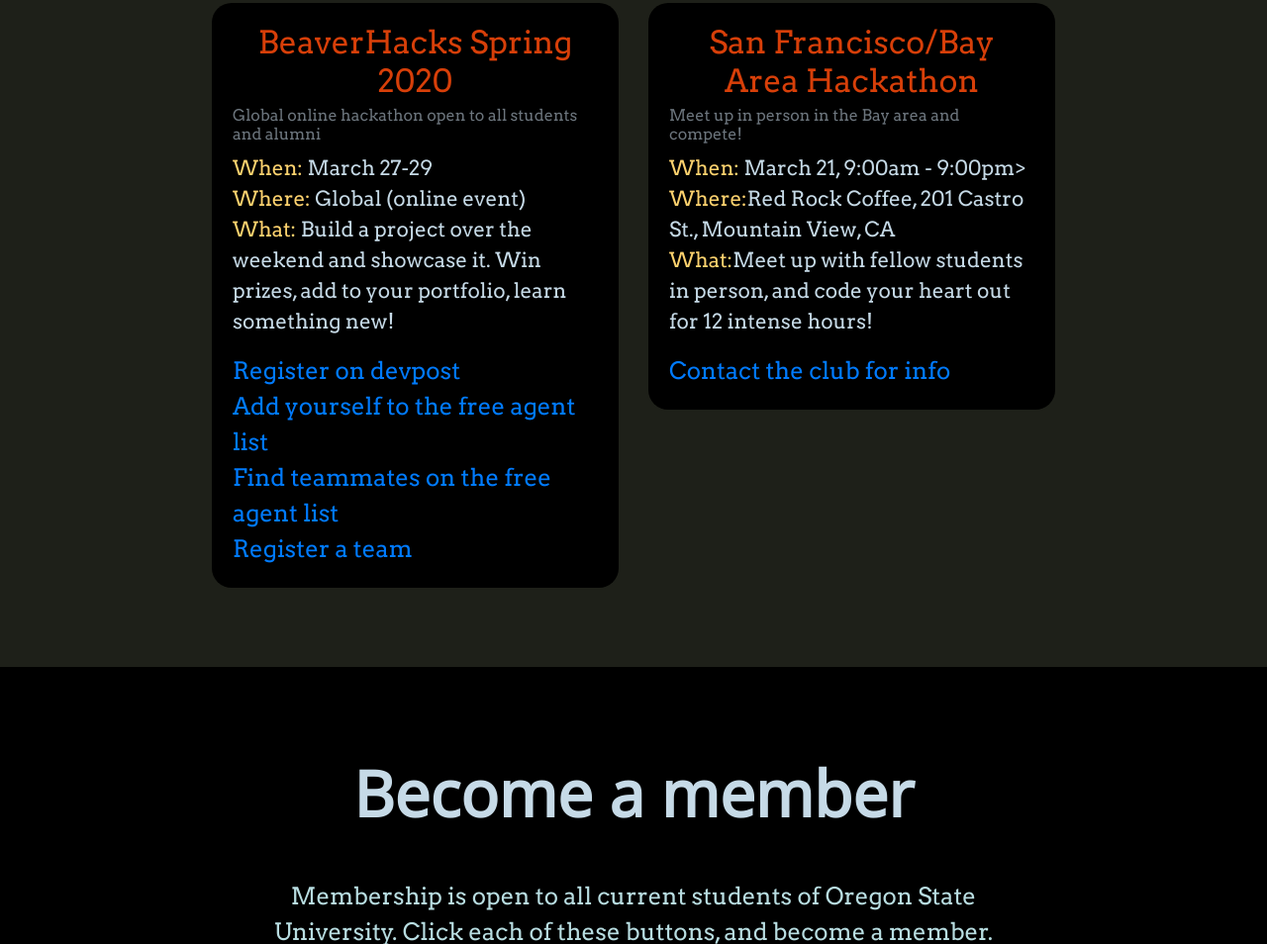
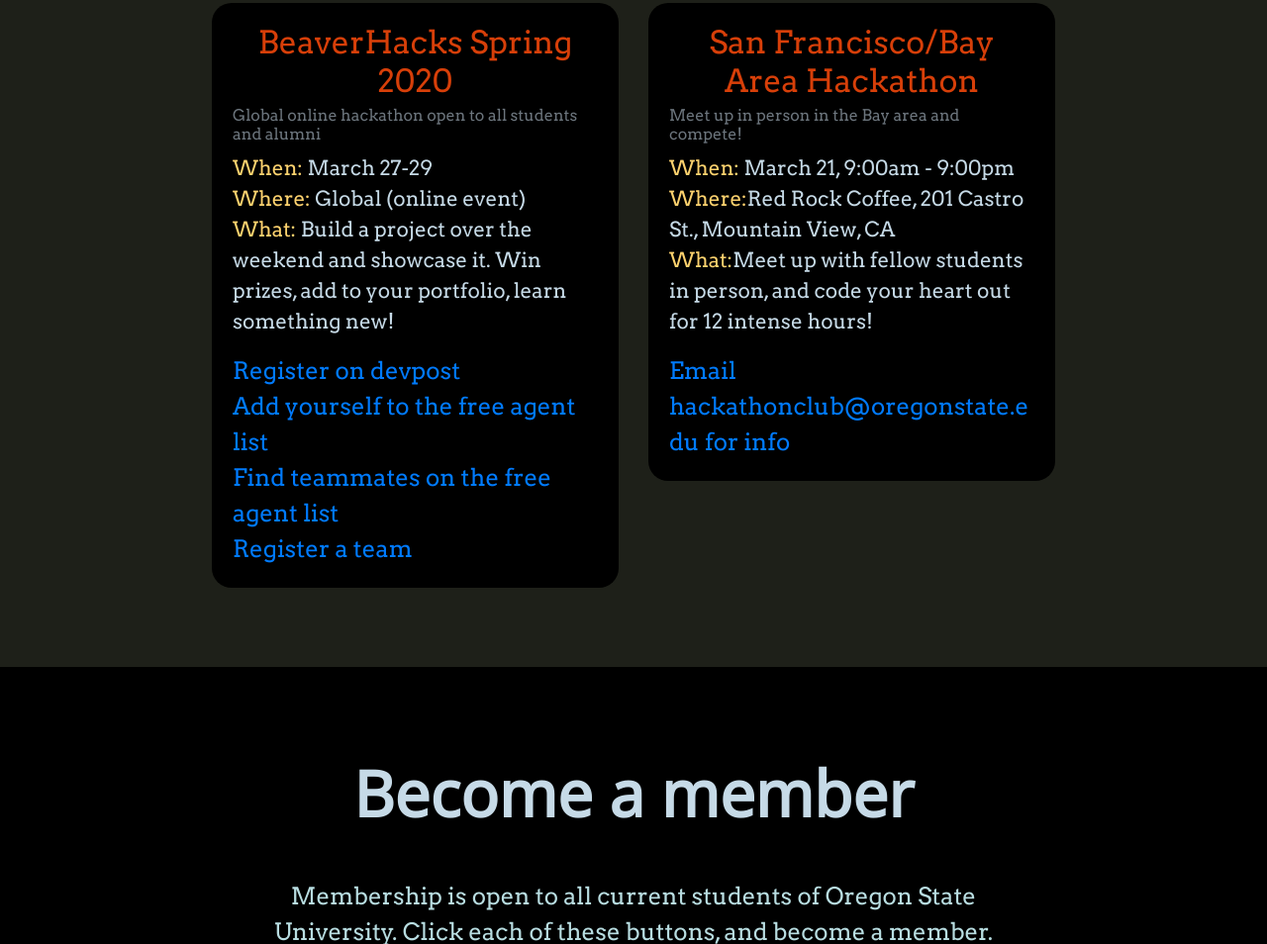
Before and after one commit to jkbartos/jkbartos.github.io, a plain HTML site: page index.html in a window 1280 px wide. Shown: the part 849-1803 px from the top of the page at 99% size. Drawn offline with nearby package versions, Linux system fonts and the light colour scheme.

Commit message:
about to make drastic changes

```diff
--- a/index.html
+++ b/index.html
@@ -48,11 +48,11 @@
           <h5 class="card-title event-name">San Francisco/Bay Area Hackathon</h5>
           <h6 class="card-subtitle mb-2 text-muted">Meet up in person in the Bay area and compete!</h6>
           <p class="card-text event-text">
-            <span class="info-header">When:</span> March 21, 9:00am - 9:00pm><br />
+            <span class="info-header">When:</span> March 21, 9:00am - 9:00pm<br />
             <span class="info-header">Where:</span>Red Rock Coffee, 201 Castro St., Mountain View, CA<br />
             <span class="info-header">What:</span>Meet up with fellow students in person, and code your heart out for 12 intense hours!<br />
           </p>
-          <a href="mailto:hackathonclub@oregonstate.edu" class="card-link">Contact the club for info</a>
+          <a href="mailto:hackathonclub@oregonstate.edu" class="card-link">Email hackathonclub@oregonstate.edu for info</a>
         </div>
       </div>
     </div>
```
Also changed, not shown: images/1920px-Oregon_State_Beavers_logo.png (added).
